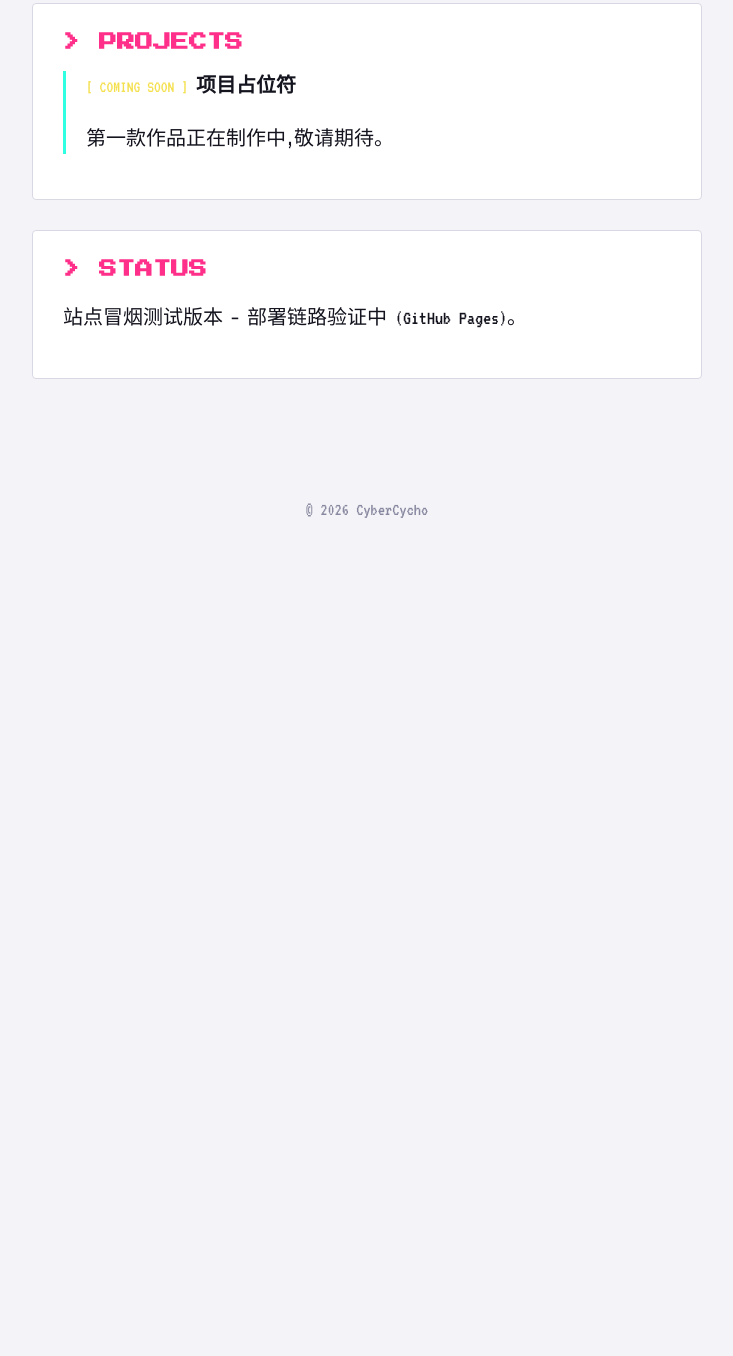
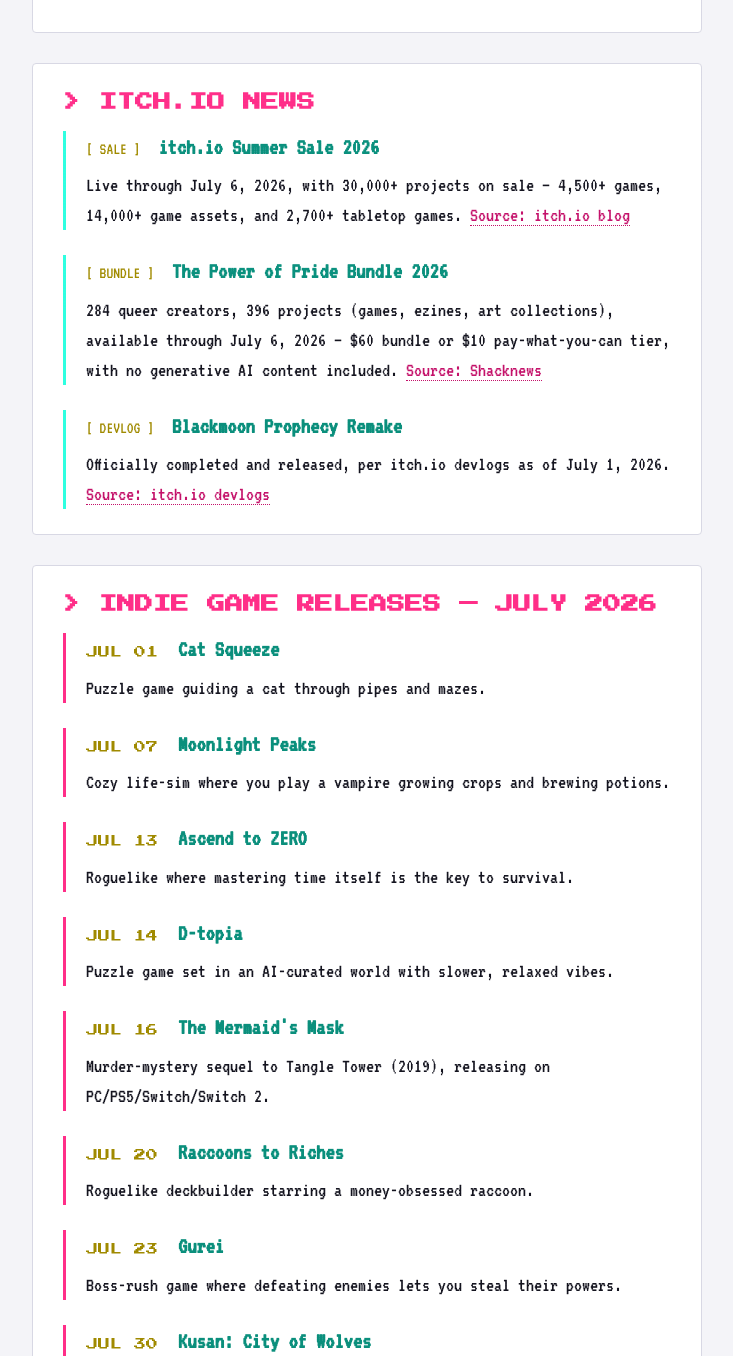
Before and after one commit to cybercychogames/CyberCycho, a plain HTML site: page index.html in a window 1280 px wide. Shown: the part 491-1847 px from the top of the page, without its empty margins (273-1006 px from the left). Before the commit the page ends 1073 px from the top, so only its background shows below. Drawn offline with Linux system fonts and the light colour scheme.

Commit message:
Launch: itch.io + indie game news site, real content (2026-07-03)

```diff
--- a/index.html
+++ b/index.html
@@ -1,9 +1,10 @@
 <!doctype html>
-<html lang="zh-CN">
+<html lang="en">
 <head>
 <meta charset="utf-8">
 <meta name="viewport" content="width=device-width, initial-scale=1">
-<title>CyberCycho</title>
+<title>CyberCycho — itch.io &amp; Indie Game News</title>
+<meta name="description" content="CyberCycho curates itch.io platform news and indie game release news. Launched 2026-07-03.">
 <link rel="stylesheet" href="style.css">
 </head>
 <body>
@@ -11,36 +12,121 @@
 
   <header class="hero">
     <h1 class="glitch" data-text="CyberCycho">CyberCycho</h1>
-    <p class="tagline">怀旧像素 / 轻量游戏开发</p>
+    <p class="tagline">itch.io news // indie game releases // curated daily</p>
   </header>
 
   <main>
     <section class="card">
       <h2>&gt; ABOUT</h2>
       <p>
-        CyberCycho 专注制作低负担、快节奏、带着老式街机与早期个人电脑质感的小游戏。
-        没有臃肿的引擎堆栈,只有能立刻打开就玩的东西。
+        CyberCycho is a static site tracking itch.io platform news and indie game
+        releases. We launched on 2026-07-03 and curate what matters: platform
+        sales and bundles, notable devlogs, and upcoming indie releases — each
+        item linked back to its original source.
       </p>
     </section>
 
     <section class="card">
-      <h2>&gt; PROJECTS</h2>
-      <ul class="project-list">
+      <h2>&gt; ITCH.IO NEWS</h2>
+      <ul class="news-list">
         <li>
-          <span class="status">[ COMING SOON ]</span>
-          <strong>项目占位符</strong>
-          <p>第一款作品正在制作中,敬请期待。</p>
+          <span class="tag">[ SALE ]</span>
+          <strong>itch.io Summer Sale 2026</strong>
+          <p>
+            Live through July 6, 2026, with 30,000+ projects on sale —
+            4,500+ games, 14,000+ game assets, and 2,700+ tabletop games.
+            <a href="https://itch.io/blog/1564191/the-itchio-summer-sale-2026-is-live"
+               target="_blank" rel="noopener">Source: itch.io blog</a>
+          </p>
+        </li>
+        <li>
+          <span class="tag">[ BUNDLE ]</span>
+          <strong>The Power of Pride Bundle 2026</strong>
+          <p>
+            284 queer creators, 396 projects (games, ezines, art collections),
+            available through July 6, 2026 — $60 bundle or $10 pay-what-you-can
+            tier, with no generative AI content included.
+            <a href="https://www.shacknews.com/article/149401/itchio-power-of-pride-bundle-2026"
+               target="_blank" rel="noopener">Source: Shacknews</a>
+          </p>
+        </li>
+        <li>
+          <span class="tag">[ DEVLOG ]</span>
+          <strong>Blackmoon Prophecy Remake</strong>
+          <p>
+            Officially completed and released, per itch.io devlogs as of
+            July 1, 2026.
+            <a href="https://itch.io/devlogs" target="_blank" rel="noopener">Source: itch.io devlogs</a>
+          </p>
         </li>
       </ul>
     </section>
 
     <section class="card">
-      <h2>&gt; STATUS</h2>
-      <p>站点冒烟测试版本 — 部署链路验证中 (GitHub Pages)。</p>
+      <h2>&gt; INDIE GAME RELEASES — JULY 2026</h2>
+      <ul class="news-list release-list">
+        <li>
+          <span class="date">JUL 01</span>
+          <strong>Cat Squeeze</strong>
+          <p>Puzzle game guiding a cat through pipes and mazes.</p>
+        </li>
+        <li>
+          <span class="date">JUL 07</span>
+          <strong>Moonlight Peaks</strong>
+          <p>Cozy life-sim where you play a vampire growing crops and brewing potions.</p>
+        </li>
+        <li>
+          <span class="date">JUL 13</span>
+          <strong>Ascend to ZERO</strong>
+          <p>Roguelike where mastering time itself is the key to survival.</p>
+        </li>
+        <li>
+          <span class="date">JUL 14</span>
+          <strong>D-topia</strong>
+          <p>Puzzle game set in an AI-curated world with slower, relaxed vibes.</p>
+        </li>
+        <li>
+          <span class="date">JUL 16</span>
+          <strong>The Mermaid's Mask</strong>
+          <p>Murder-mystery sequel to Tangle Tower (2019), releasing on PC/PS5/Switch/Switch 2.</p>
+        </li>
+        <li>
+          <span class="date">JUL 20</span>
+          <strong>Raccoons to Riches</strong>
+          <p>Roguelike deckbuilder starring a money-obsessed raccoon.</p>
+        </li>
+        <li>
+          <span class="date">JUL 23</span>
+          <strong>Gurei</strong>
+          <p>Boss-rush game where defeating enemies lets you steal their powers.</p>
+        </li>
+        <li>
+          <span class="date">JUL 30</span>
+          <strong>Kusan: City of Wolves</strong>
+          <p>Top-down shooter with a Hotline Miami vibe.</p>
+        </li>
+        <li>
+          <span class="date">JUL 31</span>
+          <strong>Corsair Cove</strong>
+          <p>Pirate-themed city builder turning a deserted island into a settlement.</p>
+        </li>
+      </ul>
+      <p class="source-note">
+        Release list source:
+        <a href="https://www.greenmangaming.com/blog/indie-game-release-round-up-july-2026/"
+           target="_blank" rel="noopener">Green Man Gaming — Indie Game Release Round-Up, July 2026</a>
+      </p>
     </section>
   </main>
 
   <footer>
+    <p>
+      Content curated by CyberCycho — launched 2026-07-03. Sources:
+      <a href="https://itch.io/blog/1564191/the-itchio-summer-sale-2026-is-live" target="_blank" rel="noopener">itch.io blog</a> ·
+      <a href="https://www.shacknews.com/article/149401/itchio-power-of-pride-bundle-2026" target="_blank" rel="noopener">Shacknews</a> ·
+      <a href="https://itch.io/devlogs" target="_blank" rel="noopener">itch.io devlogs</a> ·
+      <a href="https://www.greenmangaming.com/blog/indie-game-release-round-up-july-2026/" target="_blank" rel="noopener">Green Man Gaming</a>
+    </p>
     <p>&copy; <span id="year"></span> CyberCycho</p>
   </footer>
 
--- a/style.css
+++ b/style.css
@@ -82,22 +82,87 @@
   margin-top: 0;
 }
 
-.project-list {
+.news-list {
   list-style: none;
   padding: 0;
   margin: 0;
+  display: flex;
+  flex-direction: column;
+  gap: 1.25rem;
 }
 
-.project-list li {
+.news-list li {
   border-left: 3px solid var(--neon-cyan);
   padding-left: 1rem;
 }
 
-.status {
+.news-list li strong {
+  color: var(--neon-cyan);
+  font-size: 1.15rem;
+}
+
+.news-list li p {
+  margin: 0.25rem 0 0;
+}
+
+.news-list a {
+  color: var(--neon-pink);
+  text-decoration: none;
+  border-bottom: 1px dotted var(--neon-pink);
+}
+
+.news-list a:hover,
+.news-list a:focus {
+  color: var(--neon-yellow);
+  border-bottom-color: var(--neon-yellow);
+}
+
+.tag {
   display: inline-block;
   font-size: 0.85rem;
   color: var(--neon-yellow);
-  margin-bottom: 0.25rem;
+  margin-right: 0.5rem;
+}
+
+.release-list li {
+  border-left-color: var(--neon-pink);
+}
+
+.date {
+  display: inline-block;
+  font-family: 'Press Start 2P', monospace;
+  font-size: 0.6rem;
+  color: var(--neon-yellow);
+  margin-right: 0.6rem;
+  vertical-align: middle;
+}
+
+.source-note {
+  margin: 1.25rem 0 0;
+  font-size: 0.95rem;
+  color: #9a9ab5;
+}
+
+.source-note a {
+  color: var(--neon-pink);
+  text-decoration: none;
+  border-bottom: 1px dotted var(--neon-pink);
+}
+
+.source-note a:hover,
+.source-note a:focus {
+  color: var(--neon-yellow);
+  border-bottom-color: var(--neon-yellow);
+}
+
+footer a {
+  color: var(--neon-cyan);
+  text-decoration: none;
+}
+
+footer a:hover,
+footer a:focus {
+  color: var(--neon-yellow);
 }
 
 footer {
@@ -119,4 +184,22 @@
   footer {
     color: #8888a0;
   }
+  .news-list li strong {
+    color: #0a8f7c;
+  }
+  .news-list a,
+  .source-note a {
+    color: #c4126a;
+    border-bottom-color: #c4126a;
+  }
+  footer a {
+    color: #0a8f7c;
+  }
+  .tag,
+  .date {
+    color: #a08a00;
+  }
+  .source-note {
+    color: #6a6a80;
+  }
 }
```
